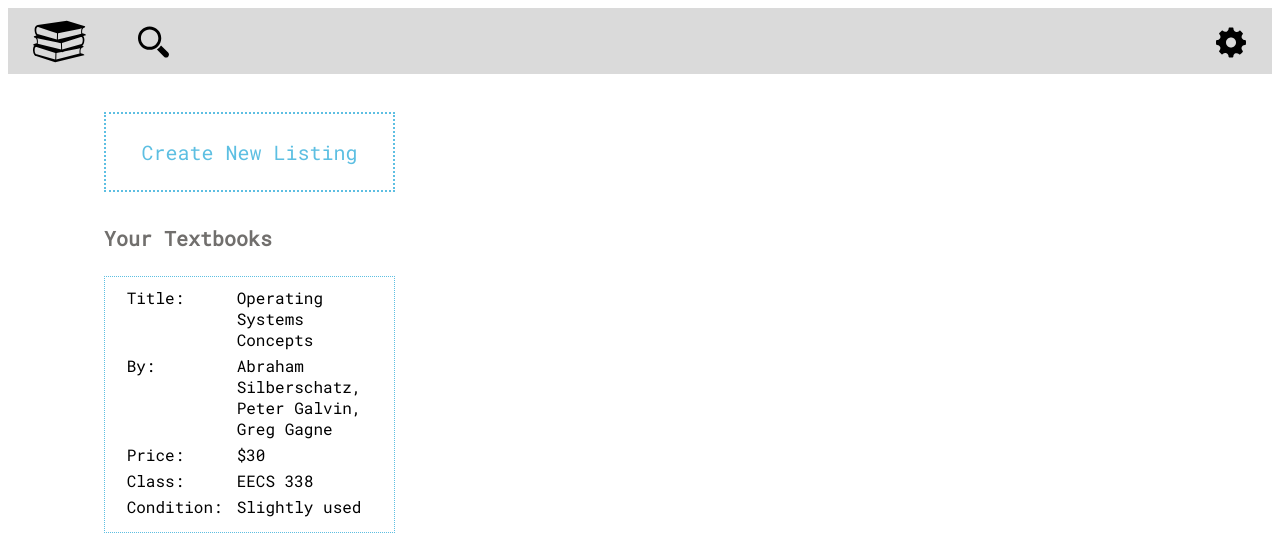
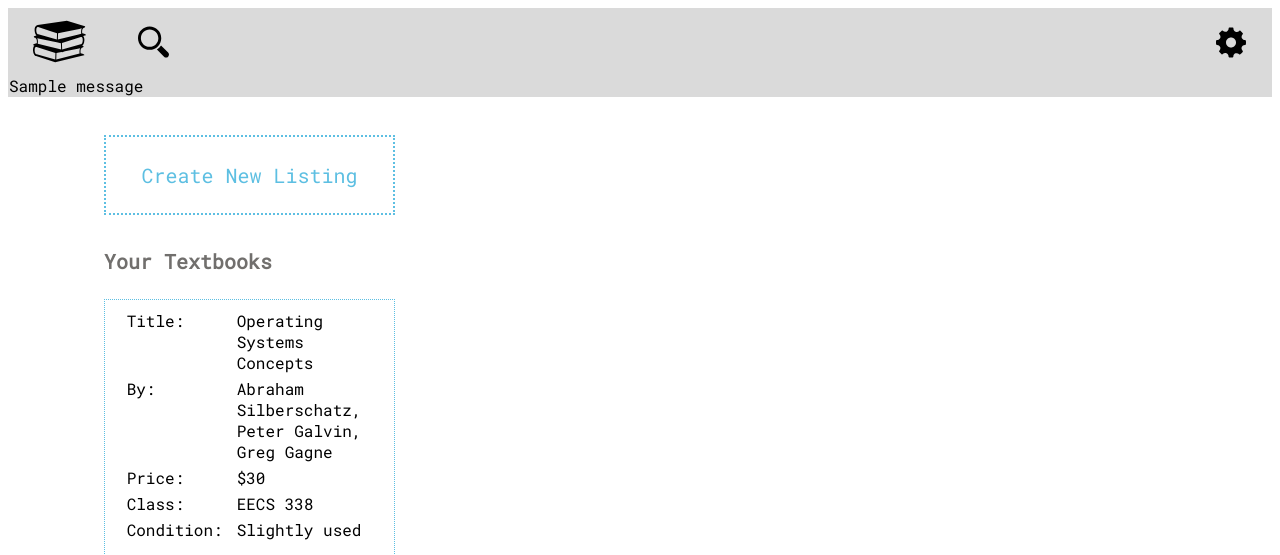
Before and after one commit to sabsterette/texchange, a Flask app: page / in a window 1280 px wide. Shown: the top 555 px of the page. Run offline with Flask 2, Linux system fonts and the light colour scheme; tables that the repository leaves empty hold one stand-in row (values such as "Sample post"); one stand-in notice (Sample message) is shown.

Commit message:
Update home.html

```diff
--- a/flaskblog/templates/home.html
+++ b/flaskblog/templates/home.html
@@ -10,7 +10,8 @@
 
 <body>
     <div class="nav">
-        <ul>
+
+        <ul class="nav-ul">
             <li><a class="home" href="/home"><img src="{{ url_for('static', filename='assets/images/stack.svg') }}"
                         alt="Texchange Logo" class="texchangeLogo"></a>
             </li>
@@ -34,7 +35,17 @@
             </div>
         </ul>
     </div>
-
+    <div class="success">
+        {% with messages = get_flashed_messages() %}
+        {% if messages %}
+        <ul class="flashes">
+            {% for message in messages %}
+            <li class="flashes">{{ message }}</li>
+            {% endfor %}
+        </ul>
+        {% endif %}
+        {% endwith %}
+    </div>
 
     <div class="createNew" href="/create"> <span><a href="/create">Create New Listing</a></span> </div>
     <h3>Your Textbooks</h3>
```
